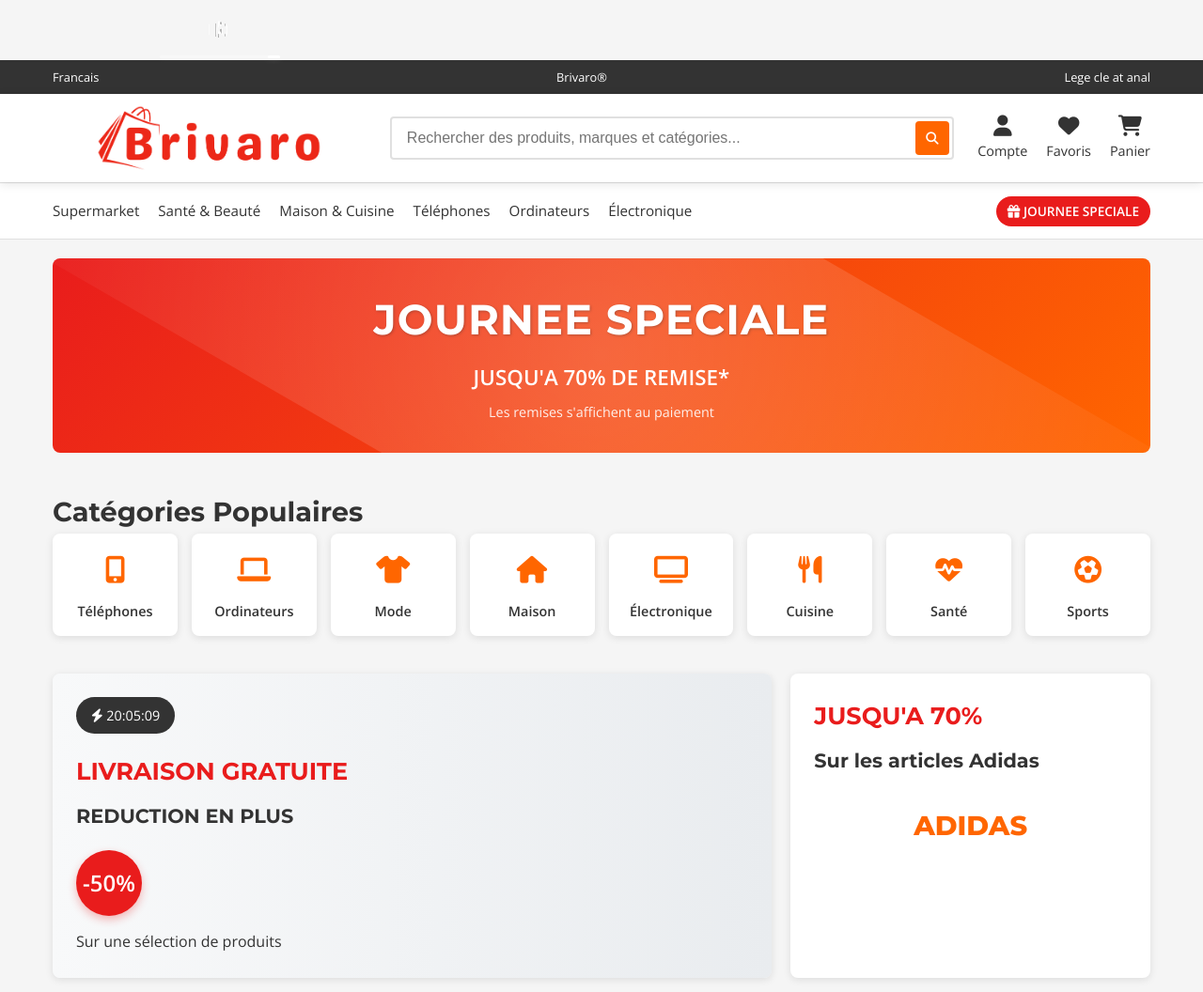
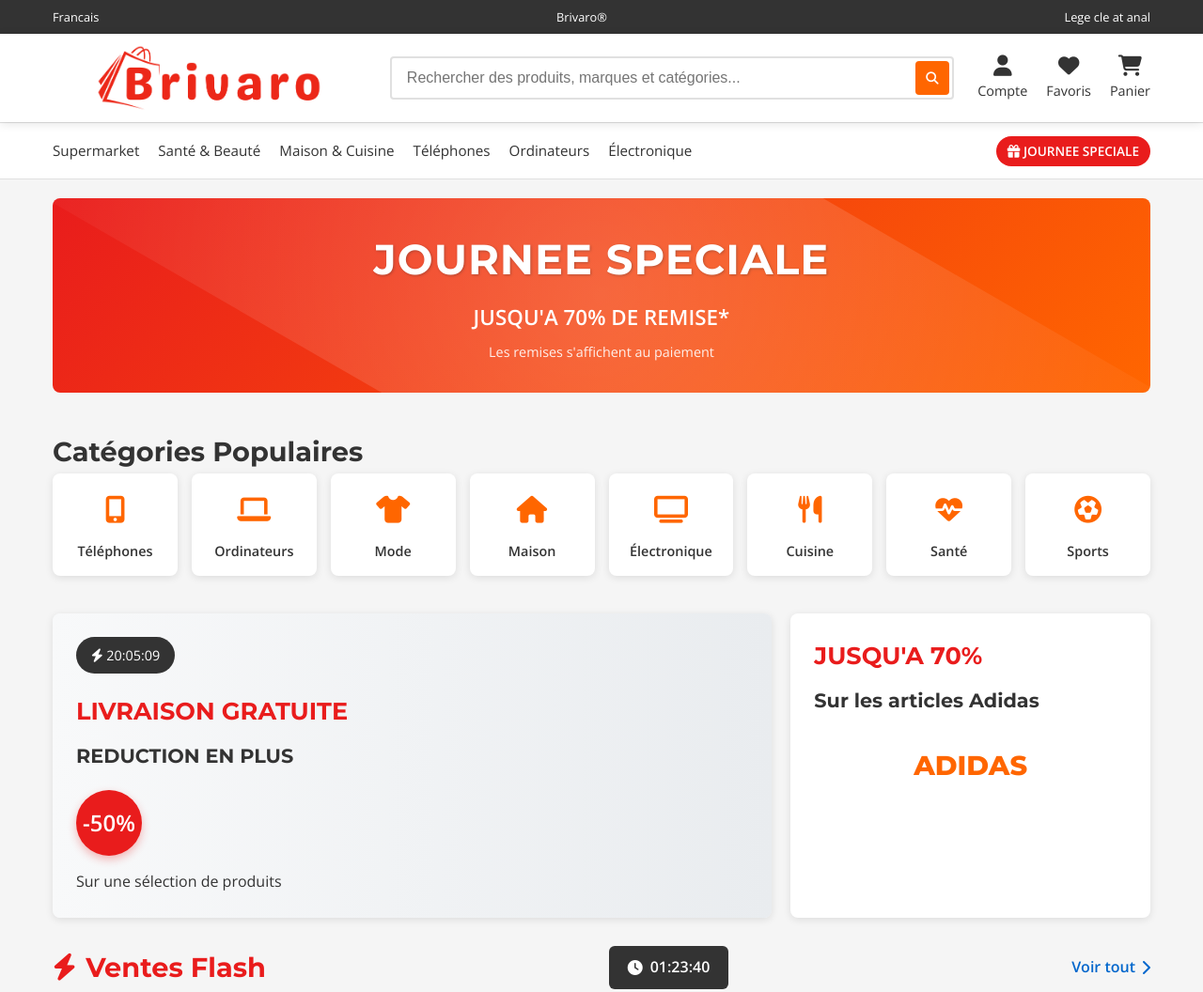
Before and after one commit to brivaromarket/1, a plain HTML site: page index.html in a window 1280 px wide. Shown: the top 1056 px of the page at 94% size. Drawn offline with nearby package versions, Linux system fonts and the light colour scheme.

Commit message:
Add files via upload

```diff
--- a/index.html
+++ b/index.html
@@ -43,258 +43,6 @@
             margin: 0 auto;
             padding: 0 16px;
         }
-
-
-        /* ladeng
-        /* From Uiverse.io by andrew-manzyk */
-.loader {
-  --main-size: 4em;
-  --text-color: #ffffff;
-  --shine-color: #ffffff40;
-  --shadow-color: #aaaaaa;
-  display: flex;
-  justify-content: center;
-  align-items: center;
-  overflow: hidden;
-  user-select: none;
-  position: relative;
-  font-size: var(--main-size);
-  font-weight: 900;
-  text-transform: uppercase;
-  color: var(--text-color);
-  width: 7.3em;
-  height: 1em;
-  filter: drop-shadow(0 0 0.05em var(--shine-color));
-}
-
-.loader .text {
-  display: flex;
-  align-items: center;
-  justify-content: center;
-  text-align: center;
-  white-space: nowrap;
-  overflow: hidden;
-  position: absolute;
-}
-
-.loader .text:nth-child(1) {
-  clip-path: polygon(0% 0%, 11.11% 0%, 11.11% 100%, 0% 100%);
-  font-size: calc(var(--main-size) / 20);
-  margin-left: -2.1em;
-  opacity: 0.6;
-}
-
-.loader .text:nth-child(2) {
-  clip-path: polygon(11.11% 0%, 22.22% 0%, 22.22% 100%, 11.11% 100%);
-  font-size: calc(var(--main-size) / 16);
-  margin-left: -0.98em;
-  opacity: 0.7;
-}
-
-.loader .text:nth-child(3) {
-  clip-path: polygon(22.22% 0%, 33.33% 0%, 33.33% 100%, 22.22% 100%);
-  font-size: calc(var(--main-size) / 13);
-  margin-left: -0.33em;
-  opacity: 0.8;
-}
-
-.loader .text:nth-child(4) {
-  clip-path: polygon(33.33% 0%, 44.44% 0%, 44.44% 100%, 33.33% 100%);
-  font-size: calc(var(--main-size) / 11);
-  margin-left: -0.05em;
-  opacity: 0.9;
-}
-
-.loader .text:nth-child(5) {
-  clip-path: polygon(44.44% 0%, 55.55% 0%, 55.55% 100%, 44.44% 100%);
-  font-size: calc(var(--main-size) / 10);
-  margin-left: 0em;
-  opacity: 1;
-}
-
-.loader .text:nth-child(6) {
-  clip-path: polygon(55.55% 0%, 66.66% 0%, 66.66% 100%, 55.55% 100%);
-  font-size: calc(var(--main-size) / 11);
-  margin-left: 0.05em;
-  opacity: 0.9;
-}
-
-.loader .text:nth-child(7) {
-  clip-path: polygon(66.66% 0%, 77.77% 0%, 77.77% 100%, 66.66% 100%);
-  font-size: calc(var(--main-size) / 13);
-  margin-left: 0.33em;
-  opacity: 0.8;
-}
-
-.loader .text:nth-child(8) {
-  clip-path: polygon(77.77% 0%, 88.88% 0%, 88.88% 100%, 77.77% 100%);
-  font-size: calc(var(--main-size) / 16);
-  margin-left: 0.98em;
-  opacity: 0.7;
-}
-
-.loader .text:nth-child(9) {
-  clip-path: polygon(88.88% 0%, 100% 0%, 100% 100%, 88.88% 100%);
-  font-size: calc(var(--main-size) / 20);
-  margin-left: 2.1em;
-  opacity: 0.6;
-}
-
-.loader .text span {
-  animation:
-    scrolling 2s cubic-bezier(0.1, 0.6, 0.9, 0.4) infinite,
-    shadow 2s cubic-bezier(0.1, 0.6, 0.9, 0.4) infinite;
-}
-
-.loader .text:nth-child(1) span {
-  background: linear-gradient(
-    to right,
-    var(--text-color) 4%,
-    var(--shadow-color) 7%
-  );
-  background-size: 200% auto;
-  background-clip: text;
-  color: transparent;
-}
-
-.loader .text:nth-child(2) span {
-  background: linear-gradient(
-    to right,
-    var(--text-color) 9%,
-    var(--shadow-color) 13%
-  );
-  background-size: 200% auto;
-  background-clip: text;
-  color: transparent;
-}
-
-.loader .text:nth-child(3) span {
-  background: linear-gradient(
-    to right,
-    var(--text-color) 15%,
-    var(--shadow-color) 18%
-  );
-  background-size: 200% auto;
-  background-clip: text;
-  color: transparent;
-}
-
-.loader .text:nth-child(4) span {
-  background: linear-gradient(
-    to right,
-    var(--text-color) 20%,
-    var(--shadow-color) 23%
-  );
-  background-size: 200% auto;
-  background-clip: text;
-  color: transparent;
-}
-
-.loader .text:nth-child(6) span {
-  background: linear-gradient(
-    to right,
-    var(--shadow-color) 29%,
-    var(--text-color) 32%
-  );
-  background-size: 200% auto;
-  background-clip: text;
-  color: transparent;
-}
-
-.loader .text:nth-child(7) span {
-  background: linear-gradient(
-    to right,
-    var(--shadow-color) 34%,
-    var(--text-color) 37%
-  );
-  background-size: 200% auto;
-  background-clip: text;
-  color: transparent;
-}
-
-.loader .text:nth-child(8) span {
-  background: linear-gradient(
-    to right,
-    var(--shadow-color) 39%,
-    var(--text-color) 42%
-  );
-  background-size: 200% auto;
-  background-clip: text;
-  color: transparent;
-}
-
-.loader .text:nth-child(9) span {
-  background: linear-gradient(
-    to right,
-    var(--shadow-color) 45%,
-    var(--text-color) 48%
-  );
-  background-size: 200% auto;
-  background-clip: text;
-  color: transparent;
-}
-
-.loader .line {
-  position: relative;
-  display: flex;
-  align-items: center;
-  justify-content: center;
-  overflow: hidden;
-  height: 0.05em;
-  width: calc(var(--main-size) / 2);
-  margin-top: 0.9em;
-  border-radius: 0.05em;
-}
-
-.loader .line::before {
-  content: "";
-  position: absolute;
-  height: 100%;
-  width: 100%;
-  background-color: var(--text-color);
-  opacity: 0.3;
-}
-
-.loader .line::after {
-  content: "";
-  position: absolute;
-  height: 100%;
-  width: 100%;
-  background-color: var(--text-color);
-  border-radius: 0.05em;
-  transform: translateX(-90%);
-  animation: wobble 2s cubic-bezier(0.5, 0.8, 0.5, 0.2) infinite;
-}
-
-@keyframes wobble {
-  0% {
-    transform: translateX(-90%);
-  }
-  50% {
-    transform: translateX(90%);
-  }
-  100% {
-    transform: translateX(-90%);
-  }
-}
-
-@keyframes scrolling {
-  0% {
-    transform: translateX(-100%);
-  }
-  100% {
-    transform: translateX(100%);
-  }
-}
-
-@keyframes shadow {
-  0% {
-    background-position: -98% 0;
-  }
-  100% {
-    background-position: 102% 0;
-  }
-}
 
 
 
@@ -979,17 +727,6 @@
     </style>
 </head>
 <body>
-<!--ladeng-->
-    <div class="loader">
-  <div class="text"><span>b</span></div>
-  <div class="text"><span>r</span></div>
-  <div class="text"><span>i</span></div>
-  <div class="text"><span>v</span></div>
-  <div class="text"><span>a</span></div>
-  <div class="text"><span>r</span></div>
-  <div class="text"><span>o</span></div>
-  <div class="line"></div>
-</div>
 
     <!-- Top Banner -->
     <div class="top-banner">
```
